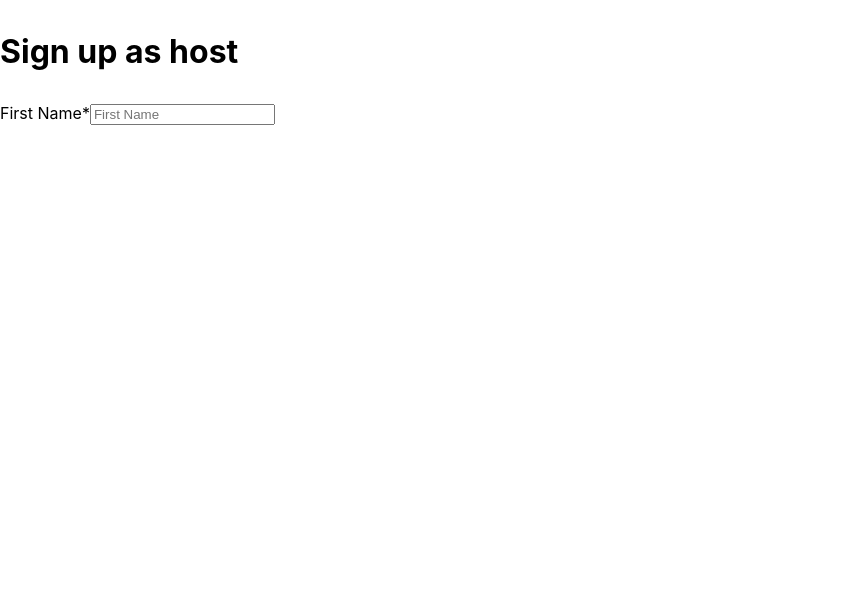
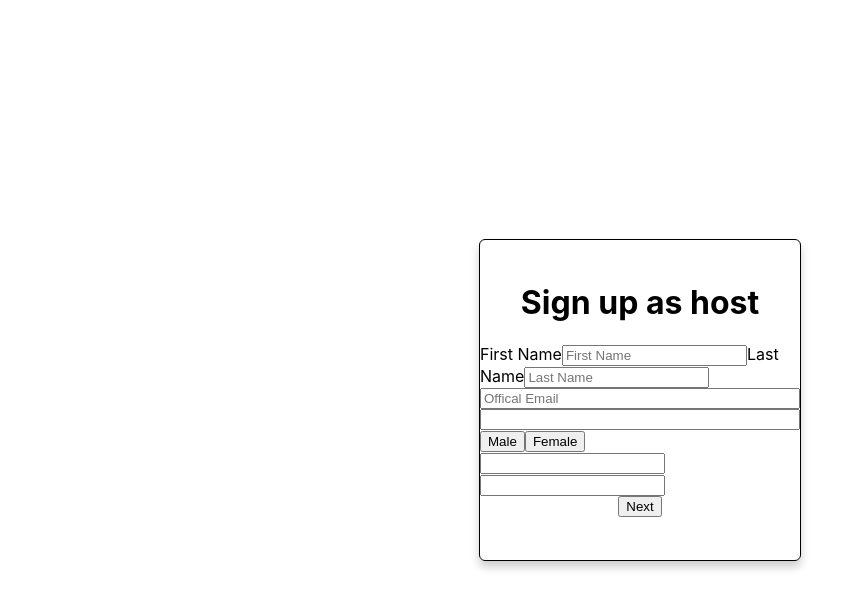
Before and after one commit to adarshhh25/Eventra, a React (Create React App) app in the folder frontend/: page /Detailform/1 in a window 1280 px wide. Shown: the top 608 px of the page, without its empty margins (0-866 px from the left). Built offline with nearby package versions, Linux system fonts and the light colour scheme.

Commit message:
Added a form for signup page

```diff
--- a/frontend/src/components/Auth/Detailform.jsx
+++ b/frontend/src/components/Auth/Detailform.jsx
@@ -5,19 +5,32 @@ import { useParams } from 'react-router-dom';
 function Detailform(props) {
   const { role } = useParams();
   return (
-    <div>
+    <div className='Details-form'>
       <div className="detail-form">
-            <h1>{role === "candidate" ? (<p>Sign up as candidate</p>) : (<p>Sign up as host</p>)}</h1>
-            <label htmlFor="firstName">First Name<span className="required">*</span></label>
-              <input
-                type="text"
-                id="firstName"
-                name="firstName"
-                placeholder="First Name"
-              />
+        <h1>{role === "candidate" ? "Sign up as candidate" : "Sign up as host"}</h1>
+        <form className='form'>
+          <div className="name-details">
+            <label htmlFor="firstName">First Name</label>
+            <input id="firstName" required placeholder='First Name'/>
+            <label htmlFor="lastName">Last Name</label>
+            <input id="lastName" required placeholder='Last Name'/>
+          </div>
+          <input type='email' placeholder={role === "candidate" ? "Email" : "Offical Email"}required />
+          <input type='number' required />
+          <div className="gender">
+            <button>Male</button>
+            <button>Female</button>
+          </div>
+          <div className="passwords">
+            <input type='password'/>
+            <input type='password'/>
+          </div>
+        </form>
+           <button>Next</button>
       </div>
     </div>
   )
 }
 
+
 export default Detailform
--- a/frontend/src/styles.css
+++ b/frontend/src/styles.css
@@ -112,3 +112,31 @@
     padding-left: 10px;
     margin-bottom: 15px;
 }
+
+.Details-form {
+  height: 100vh;
+  display: flex;
+  justify-content: center;
+  align-items: center;
+}
+
+.detail-form {
+  height: 40vh;
+  width: 25vw;
+  display: flex;
+  flex-direction: column;
+  justify-content: center;
+  align-items: center;
+  border: 1px solid black;
+  border-radius: 6px;
+  box-shadow: 0 6px 10px rgba(0, 0, 0, 0.2);
+}
+
+.detail-form h1 {
+  margin-top: 0px;
+}
+
+.form {
+  display: flex;
+  flex-direction: column;
+}
```
